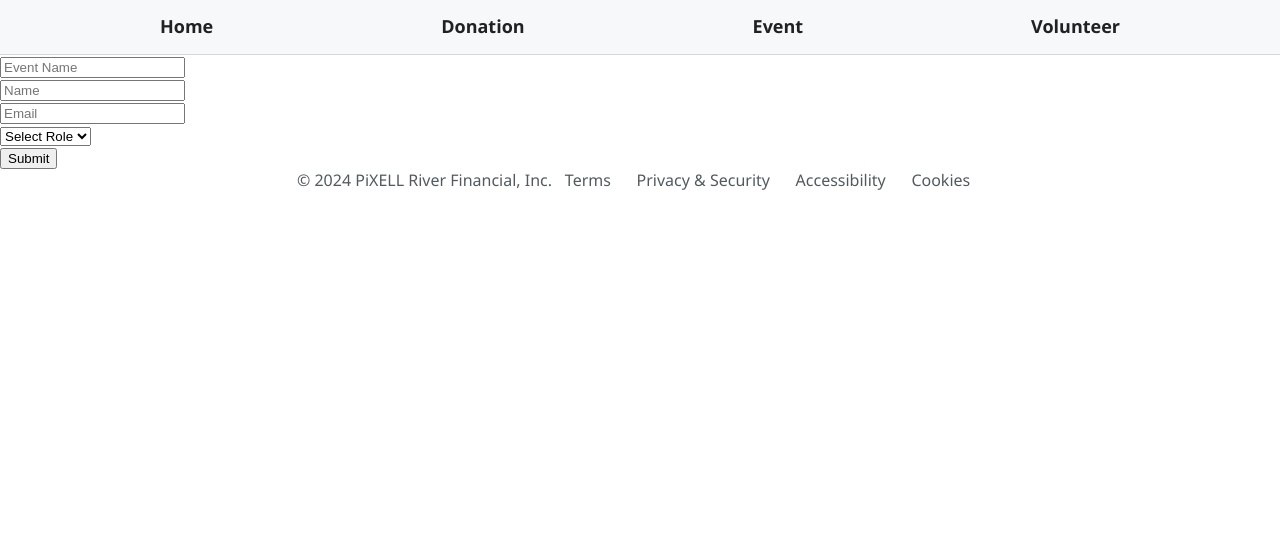
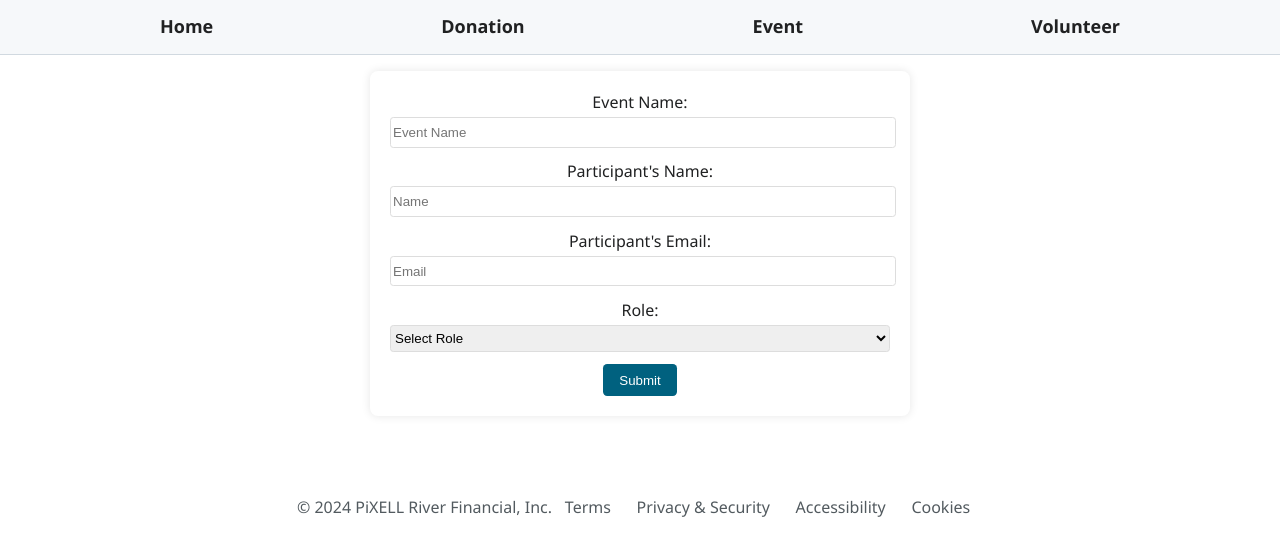
Before and after one commit to manbol/test-repo-project, a website: page pages/event.html in a window 1280 px wide. Shown: the part 110-666 px from the top of the page. Drawn offline with Linux system fonts and the light colour scheme.

Commit message:
Styling and HTML changes

```diff
--- /dev/null
+++ b/css/event.css
@@ -0,0 +1,64 @@
+main{
+    margin: 0;
+    padding: 0;
+    display: flex;
+    justify-content: center; /* Center horizontally */
+    padding-bottom: 10vh;
+    padding-top: 1em;
+}
+
+form {
+    width: 90%;
+    max-width: 31.25em;
+    background: white;
+    padding: 1.25em;
+    border-radius: 0.5em;
+    box-shadow: 0 0 10px rgba(0, 0, 0, 0.1);
+    text-align: center;
+}
+
+input,
+select,
+textarea {
+    width: 100%;
+    margin-top: 0.3125em;
+    margin-bottom: 0.9375em;
+    border: 1px solid #ddd;
+    border-radius: 0.25em;
+    height: 2em;
+}
+
+button {
+    padding: 0.625em 1.25em;
+    background-color: #00617f;
+    color: white;
+    border: none;
+    border-radius: 0.3125em;
+    cursor: pointer;
+}
+
+button:hover {
+    background-color: #005f73;
+}
+
+.form-group {
+    grid-template-columns: 1fr 6fr;
+    display: grid;
+    grid-template-areas:
+        "label input"
+        "warning warning";
+}
+
+.form-group label{
+    grid-area: label;
+    padding: 1em;
+}
+
+.form-group div{
+    grid-area: warning;
+}
+
+.error-message {
+    background-color: #fff7f0;
+    color: #d9534f;
+}
--- a/pages/event.html
+++ b/pages/event.html
@@ -4,6 +4,7 @@
     <meta charset="UTF-8">
     <meta name="viewport" content="width=device-width, initial-scale=1.0">
     <title>Events</title>
+    <link rel="stylesheet" href="/css/event.css">
     <link rel="stylesheet" href="/css/styles.css">
 </head>
 <body>
@@ -19,20 +20,24 @@
         <form id="event-form">
             <!-- Event Name -->
             <div>
+                <span>Event Name:</span>
                 <input type="text" id="event-name" placeholder="Event Name">
             </div>
 
             <!-- Company Representative's Name -->
             <div>
+                <span>Participant's Name:</span>
                 <input type="text" id="representative-name" placeholder="Name">
             </div>
 
             <!-- Representative's Email -->
             <div>
+                <span>Participant's Email:</span>
                 <input type="email" id="representative-email" placeholder="Email">
             </div>
 
             <div>
+                <label for="role-selection">Role:</label>
                 <!-- Role Selection -->
                 <select id="role-selection">
                     <option value="" disabled selected>Select Role</option>
```
